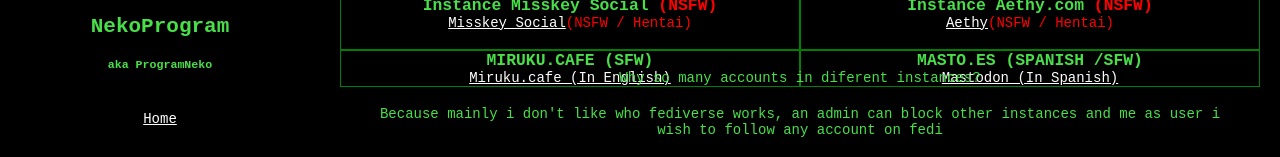
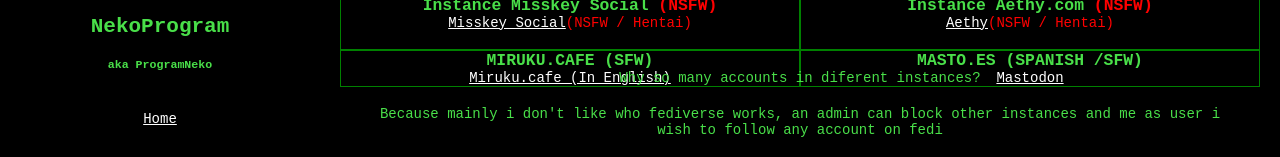
Before and after one commit to nekoprogram/nekoprogram.github.io, a React (Vite) app: page / in a window 1280 px wide. Shown: the part 196-353 px from the top of the page. Built offline with nearby package versions, Linux system fonts and the light colour scheme.

Commit message:
Changed masto.es link

```diff
--- a/src/pages/Home.jsx
+++ b/src/pages/Home.jsx
@@ -36,7 +36,7 @@ function Home() {
           <div className="hcard">
             <header>
               <h3>MASTO.ES (SPANISH /SFW)</h3>
-              <a rel="me" href="https://masto.es/@nekoprogram" target="_blank">Mastodon (In Spanish)</a>
+              <a rel="me" href="https://masto.es/@nekoprogram">Mastodon</a>
             </header>
           </div>
 
```
